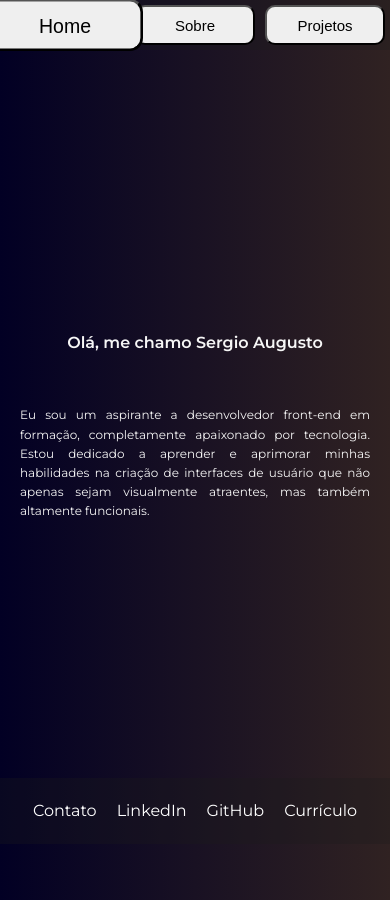
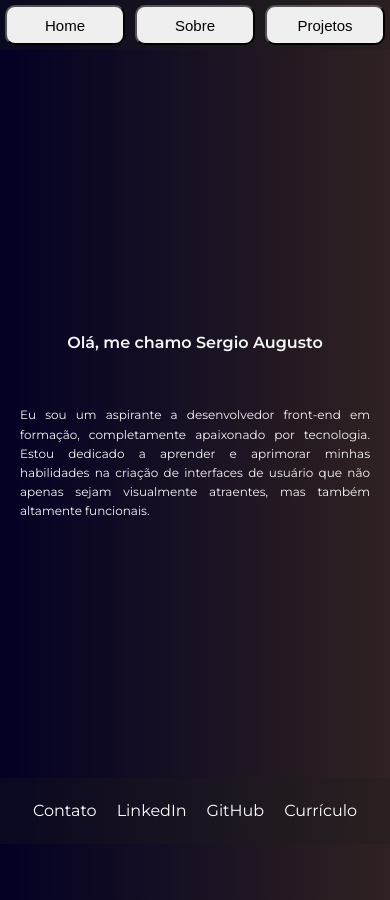
Before and after one commit to 91sergioaugusto/Portifolio, a plain HTML site: page index.html in a window 390 px wide. In both pictures the pointer is over the button "Home". Shown: the top 900 px of the page. Drawn offline with Linux system fonts and the light colour scheme.

Commit message:
acertando responsavidade do botão em telas menores

```diff
--- a/src/css/responsivo.css
+++ b/src/css/responsivo.css
@@ -15,6 +15,10 @@
   .botao {
     width: 120px;
     height: 40px;
+  }
+
+  .botao:hover {
+    transform: scale(1);
   }
 
   .apresentacao__selecionada {
```
